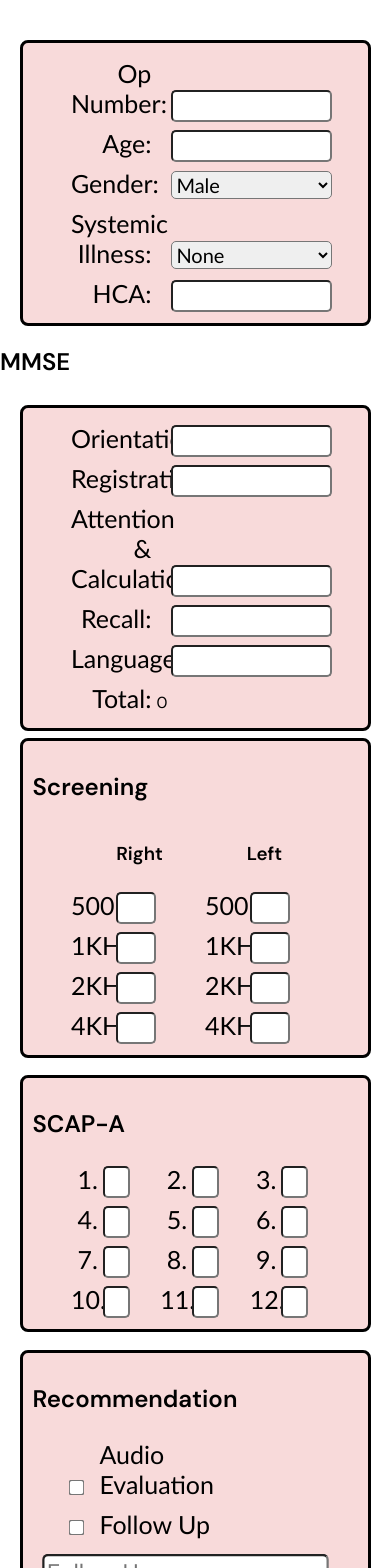
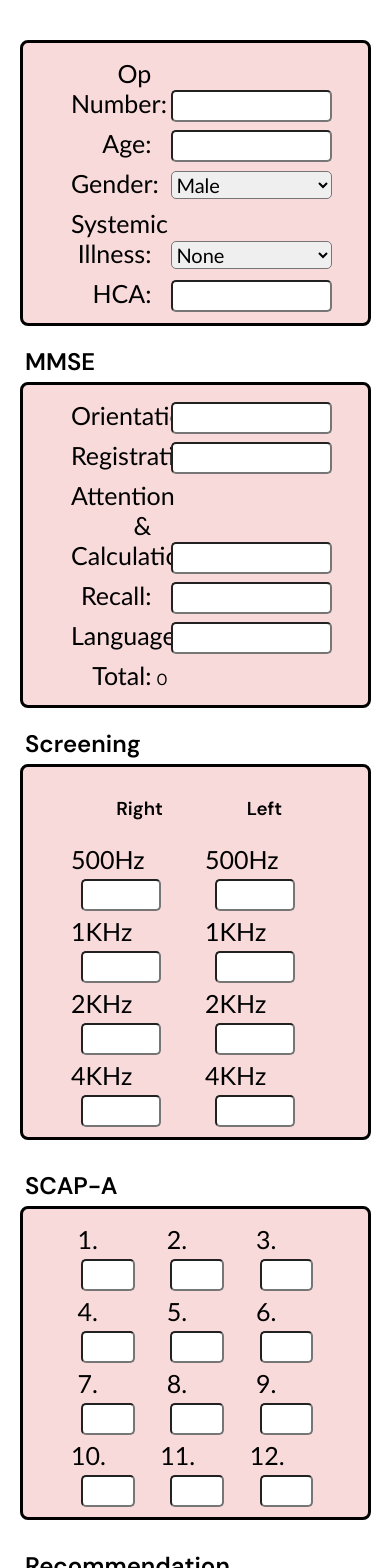
Before and after one commit to aniruddhabagal/ghs, a React (Create React App) app: page / in a window 390 px wide. Shown: the part 432-2000 px from the top of the page. Built offline with nearby package versions, Linux system fonts and the light colour scheme.

Commit message:
Made minor tweaks

```diff
--- a/src/components/box2/Box2.jsx
+++ b/src/components/box2/Box2.jsx
@@ -6,7 +6,7 @@ function Box2() {
    <>
 
 
-    <h2>MMSE</h2>
+    <h2 id='box2Header'>MMSE</h2>
     <div id="box-2">
     <form action="" method="post">
     <div className="orientation">
--- a/src/components/box2/box2.css
+++ b/src/components/box2/box2.css
@@ -16,8 +16,14 @@
 
 @media (max-width: 900px) {
 
+    #box2Header {
+        /* margin-left: auto; */
+        margin-bottom: 5px;
+        margin-left: 25px;
+    }
+
     #box-2 {
-
+        margin-top: 0;
         width: 90%;
     }
 
--- a/src/components/box3/Box3.jsx
+++ b/src/components/box3/Box3.jsx
@@ -5,8 +5,10 @@ function Box3() {
   return (
     <>
 
+        <h2 id='box3Header'>Screening</h2>
+
         <div id="box-3">
-            <div><h2>Screening</h2></div>
+
 
             <div id='subhead'>
                 <div className='leftRight'><h3>Right</h3></div>
--- a/src/components/box3/box3.css
+++ b/src/components/box3/box3.css
@@ -37,9 +37,25 @@
 
 @media (max-width: 900px) {
 
+    #box3Header {
+        /* margin-left: auto; */
+        margin-bottom: 5px;
+        margin-left: 25px;
+    }
+
     #box-3 {
-
+        margin-top: 0;
         width: 90%;
     }
 
+    #box-3 input  {
+        margin-left: 15px;
+        width: 60%;
+    }
+
+    #box-3 select  {
+        margin-left: 15px;
+        width: 60%;
+    }
+
 }
--- a/src/components/box4/Box4.jsx
+++ b/src/components/box4/Box4.jsx
@@ -4,9 +4,11 @@ import "./box4.css"
 function Box4() {
   return (
     <>
+
+    <h2 id='box4Header'>SCAP-A</h2>
     <div id="box-4">
 
-    <div><h2>SCAP-A</h2>
+
 
     <form action="" method="post" id='box4Form'>
 
@@ -103,7 +105,7 @@ function Box4() {
 
 
 
-    </div>
+
     </>
   )
 }
--- a/src/components/box4/box4.css
+++ b/src/components/box4/box4.css
@@ -47,3 +47,29 @@
     }
 
 }
+
+
+@media (max-width: 900px) {
+
+    #box4Header {
+        /* margin-left: auto; */
+        margin-bottom: 5px;
+        margin-left: 25px;
+    }
+
+    #box-4 {
+        margin-top: 0;
+        width: 90%;
+    }
+
+    #box-4 input  {
+        margin-left: 15px;
+        width: 60%;
+    }
+
+    #box-4 select  {
+        margin-left: 15px;
+        width: 60%;
+    }
+
+}
--- a/src/components/box5/Box5.jsx
+++ b/src/components/box5/Box5.jsx
@@ -4,9 +4,9 @@ import "./box5.css"
 function Box5() {
   return (
     <>
+
+    <h2 id='box5Header'>Recommendation</h2>
      <div id="box-5">
-
-        <div><h2>Recommendation</h2></div>
 
         <form action="" method="post" id='box5Form'>
 
--- a/src/components/box5/box5.css
+++ b/src/components/box5/box5.css
@@ -34,9 +34,25 @@
 
 @media (max-width: 900px) {
 
+    #box5Header {
+        /* margin-left: auto; */
+        margin-bottom: 5px;
+        margin-left: 25px;
+    }
+
     #box-5 {
-
+        margin-top: 0;
         width: 90%;
     }
 
+    #box-5 input  {
+        margin-left: 15px;
+        width: 60%;
+    }
+
+    #box-5 select  {
+        margin-left: 15px;
+        width: 60%;
+    }
+
 }
```
